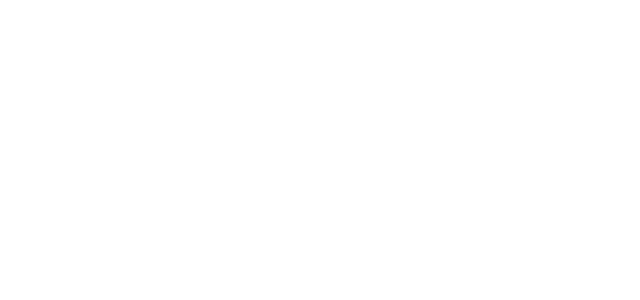
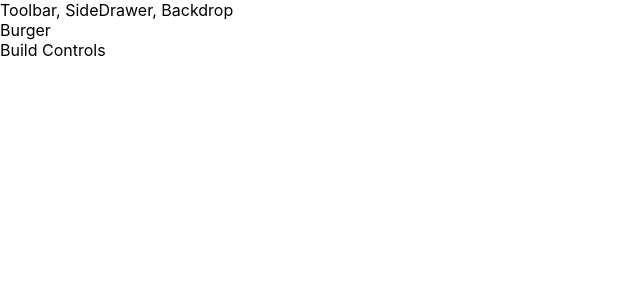
Before and after one commit to paolapog/react-prj, a React app: page / in a window 1280 px wide. Shown: the top 300 px of the page, without its empty margins (0-640 px from the left). Built offline with nearby package versions, Linux system fonts and the light colour scheme.

Commit message:
wip layout

```diff
--- a/src/App.css
+++ /dev/null
@@ -1,38 +0,0 @@
-.App {
-  text-align: center;
-}
-
-.App-logo {
-  height: 40vmin;
-  pointer-events: none;
-}
-
-@media (prefers-reduced-motion: no-preference) {
-  .App-logo {
-    animation: App-logo-spin infinite 20s linear;
-  }
-}
-
-.App-header {
-  background-color: #282c34;
-  min-height: 100vh;
-  display: flex;
-  flex-direction: column;
-  align-items: center;
-  justify-content: center;
-  font-size: calc(10px + 2vmin);
-  color: white;
-}
-
-.App-link {
-  color: #61dafb;
-}
-
-@keyframes App-logo-spin {
-  from {
-    transform: rotate(0deg);
-  }
-  to {
-    transform: rotate(360deg);
-  }
-}
--- a/src/App.js
+++ b/src/App.js
@@ -1,10 +1,14 @@
 import React, {Component} from 'react';
-import './App.css';
+
+import Layout from './components/Layout/Layout';
+import BurgerBuilder from './containers/BurgerBuilder/BurgerBuilder';
 class App extends Component {
     render(){
         return (
             <div>
-
+                <Layout>
+                    <BurgerBuilder />
+                </Layout>
             </div>
         );
     }
--- /dev/null
+++ b/src/components/Layout/Layout.css
@@ -0,0 +1,3 @@
+.Content {
+    margin-top: 1.6rem;
+}
--- /dev/null
+++ b/src/components/Layout/Layout.js
@@ -0,0 +1,15 @@
+import React from 'react';
+
+import Aux from '../../hoc/Aux';
+import classes from './Layout.css';
+
+const layout = (props) => (
+    <Aux>
+        <div>Toolbar, SideDrawer, Backdrop</div>
+        <main className={classes.Content}>
+            {props.children}
+        </main>
+    </Aux>
+);
+
+export default layout;
--- /dev/null
+++ b/src/containers/BurgerBuilder/BurgerBuilder.js
@@ -0,0 +1,15 @@
+import React, {Component} from 'react';
+import Aux from '../../hoc/Aux';
+
+class BurgerBuilder extends Component {
+    render(){
+        return(
+            <Aux>
+                <div>Burger</div>
+                <div>Build Controls</div>
+            </Aux>
+        );
+    }
+}
+
+export default BurgerBuilder;
--- /dev/null
+++ b/src/hoc/Aux.js
@@ -0,0 +1,3 @@
+const aux = (props) => props.children;
+
+export default aux;
```
